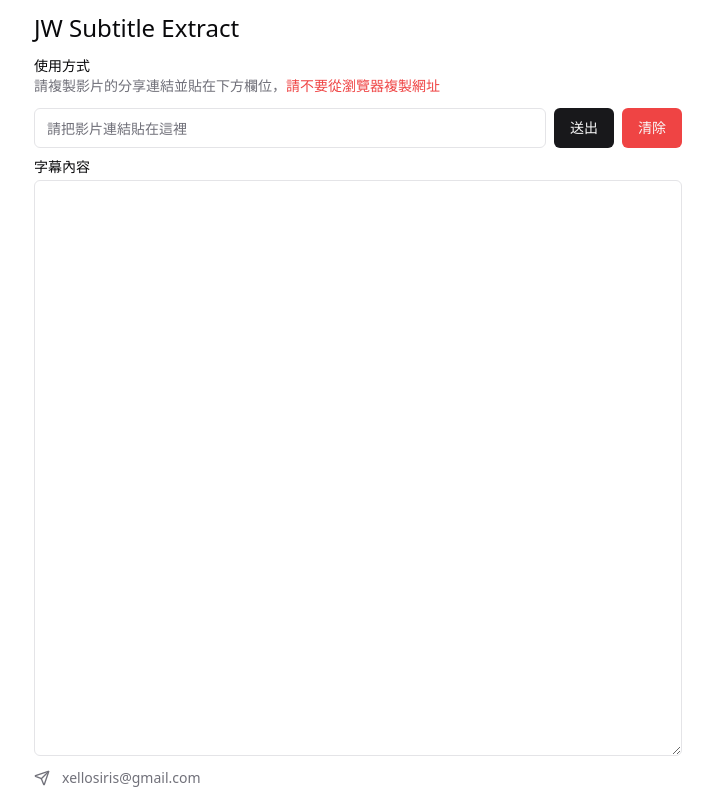
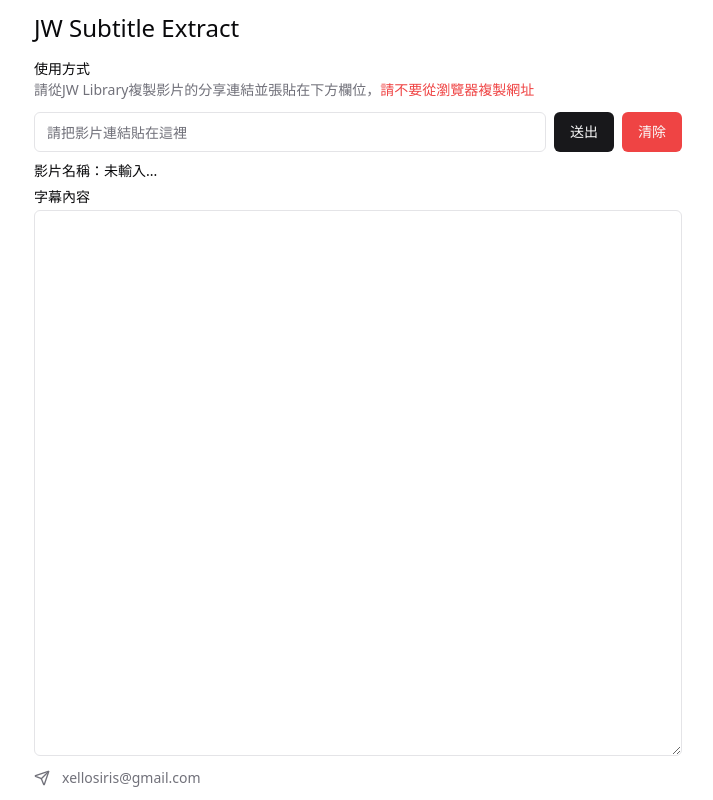
Before and after one commit to xellosiris/jw-subtitle, a React (Vite) app: page / in a window 1280 px wide. Shown: the whole page, without its empty margins (282-995 px from the left). Built offline with nearby package versions, Linux system fonts and the light colour scheme; what webvtt-parser would draw is missing.

Commit message:
font fix

```diff
--- a/src/Subtitle.tsx
+++ b/src/Subtitle.tsx
@@ -41,12 +41,12 @@
     }
   };
   return (
-    <div className="flex flex-col h-screen max-w-2xl p-3 mx-auto space-y-3 text-sm text-foreground">
+    <div className="flex flex-col h-screen max-w-2xl p-3 mx-auto space-y-3">
       <h1 className="text-2xl">JW Subtitle Extract</h1>
       <div>
         <Label>使用方式</Label>
-        <div className="text-muted-foreground">
-          請複製影片的分享連結並貼在下方欄位，
+        <div className="text-sm text-muted-foreground">
+          請從JW Library複製影片的分享連結並張貼在下方欄位，
           <span className="text-destructive">請不要從瀏覽器複製網址</span>
         </div>
       </div>
@@ -69,20 +69,18 @@
           清除
         </Button>
       </div>
-      {!!title && (
-        <div className="flex flex-col gap-1.5">
-          <Label>影片名稱</Label>
-          <p>{title}</p>
-        </div>
-      )}
+      <Label>影片名稱：{title ? title : "未輸入..."}</Label>
       <div className="h-full flex flex-col gap-1.5">
         <Label>字幕內容</Label>
-        <Textarea value={subtitle} className="h-full" />
+        <Textarea value={subtitle} className="h-full text-foreground" />
       </div>
-      <div className="flex items-center space-x-3 text-sm text-muted-foreground">
+      <a
+        href="mailto:xellosiris@gmail.com"
+        className="flex items-center space-x-3 text-sm text-muted-foreground"
+      >
         <Send size={16} />
         <span>xellosiris@gmail.com</span>
-      </div>
+      </a>
     </div>
   );
 }
```
Also changed, not shown: 1 other file (tests, documents, lock files or other folders).
